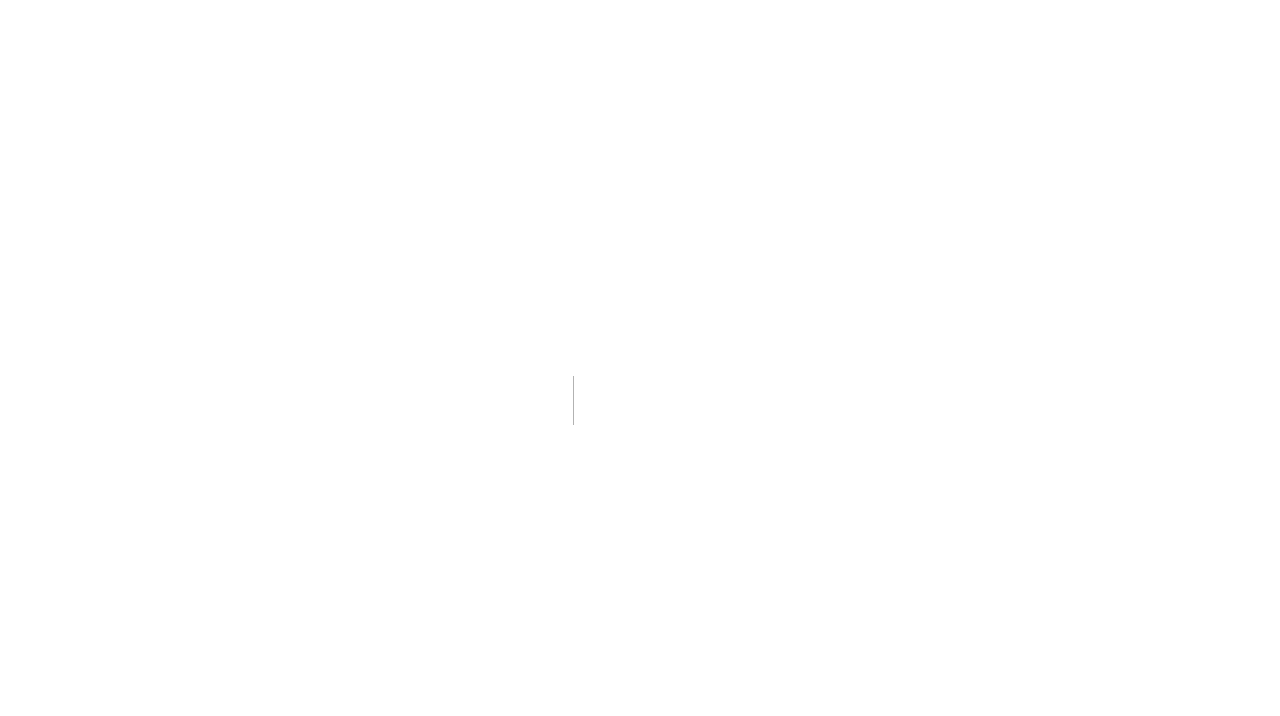
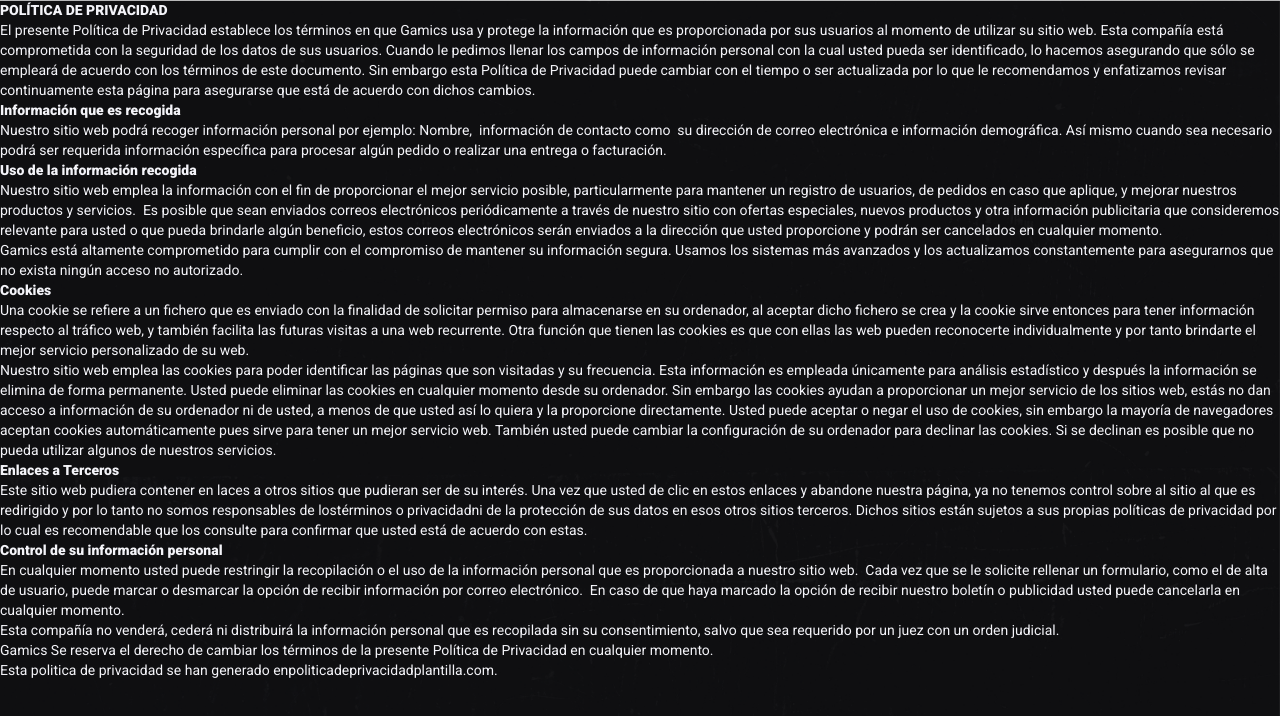
Before and after one commit to bryan-629/gamicsweb, a Next.js app: page /politica in a window 1280 px wide. Before the commit this address had no page. Shown: the top 716 px of the page. Built offline with nearby package versions, Linux system fonts and the light colour scheme.

Commit message:
Añadimos la politica de pivacidad

```diff
--- /dev/null
+++ b/pages/politica.js
@@ -0,0 +1,110 @@
+import React from 'react'
+
+function politica() {
+  return (
+    <div className='background vh100'>
+    <p><strong>POLÍTICA DE PRIVACIDAD</strong></p>
+<p>
+  El presente Política de Privacidad establece los términos en que Gamics usa y
+  protege la información que es proporcionada por sus usuarios al momento de
+  utilizar su sitio web. Esta compañía está comprometida con la seguridad de los
+  datos de sus usuarios. Cuando le pedimos llenar los campos de información
+  personal con la cual usted pueda ser identificado, lo hacemos asegurando que
+  sólo se empleará de acuerdo con los términos de este documento. Sin embargo
+  esta Política de Privacidad puede cambiar con el tiempo o ser actualizada por
+  lo que le recomendamos y enfatizamos revisar continuamente esta página para
+  asegurarse que está de acuerdo con dichos cambios.
+</p>
+<p><strong>Información que es recogida</strong></p>
+<p>
+  Nuestro sitio web podrá recoger información personal por ejemplo:
+  Nombre,&nbsp; información de contacto como&nbsp; su dirección de correo
+  electrónica e información demográfica. Así mismo cuando sea necesario podrá
+  ser requerida información específica para procesar algún pedido o realizar una
+  entrega o facturación.
+</p>
+<p><strong>Uso de la información recogida</strong></p>
+<p>
+  Nuestro sitio web emplea la información con el fin de proporcionar el mejor
+  servicio posible, particularmente para mantener un registro de usuarios, de
+  pedidos en caso que aplique, y mejorar nuestros productos y servicios.
+  &nbsp;Es posible que sean enviados correos electrónicos periódicamente a
+  través de nuestro sitio con ofertas especiales, nuevos productos y otra
+  información publicitaria que consideremos relevante para usted o que pueda
+  brindarle algún beneficio, estos correos electrónicos serán enviados a la
+  dirección que usted proporcione y podrán ser cancelados en cualquier momento.
+</p>
+<p>
+  Gamics está altamente comprometido para cumplir con el compromiso de mantener
+  su información segura. Usamos los sistemas más avanzados y los actualizamos
+  constantemente para asegurarnos que no exista ningún acceso no autorizado.
+</p>
+<p><strong>Cookies</strong></p>
+<p>
+  Una cookie se refiere a un fichero que es enviado con la finalidad de
+  solicitar permiso para almacenarse en su ordenador, al aceptar dicho fichero
+  se crea y la cookie sirve entonces para tener información respecto al tráfico
+  web, y también facilita las futuras visitas a una web recurrente. Otra función
+  que tienen las cookies es que con ellas las web pueden reconocerte
+  individualmente y por tanto brindarte el mejor servicio personalizado de su
+  web.
+</p>
+<p>
+  Nuestro sitio web emplea las cookies para poder identificar las páginas que
+  son visitadas y su frecuencia. Esta información es empleada únicamente para
+  análisis estadístico y después la información se elimina de forma permanente.
+  Usted puede eliminar las cookies en cualquier momento desde su ordenador. Sin
+  embargo las cookies ayudan a proporcionar un mejor servicio de los sitios web,
+  estás no dan acceso a información de su ordenador ni de usted, a menos de que
+  usted así lo quiera y la proporcione directamente
+  <a href="" target="_blank"></a>. Usted puede aceptar o negar el uso de
+  cookies, sin embargo la mayoría de navegadores aceptan cookies automáticamente
+  pues sirve para tener un mejor servicio web. También usted puede cambiar la
+  configuración de su ordenador para declinar las cookies. Si se declinan es
+  posible que no pueda utilizar algunos de nuestros servicios.
+</p>
+<p><strong>Enlaces a Terceros</strong></p>
+<p>
+  Este sitio web pudiera contener en laces a otros sitios que pudieran ser de su
+  interés. Una vez que usted de clic en estos enlaces y abandone nuestra página,
+  ya no tenemos control sobre al sitio al que es redirigido y por lo tanto no
+  somos responsables de los
+  <a
+    href="https://plantillaterminosycondicionestiendaonline.com/"
+    target="_blank"
+    >términos o privacidad</a
+  >
+  ni de la protección de sus datos en esos otros sitios terceros. Dichos sitios
+  están sujetos a sus propias políticas de privacidad por lo cual es
+  recomendable que los consulte para confirmar que usted está de acuerdo con
+  estas.
+</p>
+<p><strong>Control de su información personal</strong></p>
+<p>
+  En cualquier momento usted puede restringir la recopilación o el uso de la
+  información personal que es proporcionada a nuestro sitio web.&nbsp; Cada vez
+  que se le solicite rellenar un formulario, como el de alta de usuario, puede
+  marcar o desmarcar la opción de recibir información por correo electrónico.
+  &nbsp;En caso de que haya marcado la opción de recibir nuestro boletín o
+  publicidad usted puede cancelarla en cualquier momento.
+</p>
+<p>
+  Esta compañía no venderá, cederá ni distribuirá la información personal que es
+  recopilada sin su consentimiento, salvo que sea requerido por un juez con un
+  orden judicial.
+</p>
+<p>
+  Gamics Se reserva el derecho de cambiar los términos de la presente Política
+  de Privacidad en cualquier momento.
+</p>
+<p>
+  Esta politica de privacidad se han generado en
+  <a href="https://politicadeprivacidadplantilla.com/" target="_blank"
+    >politicadeprivacidadplantilla.com</a
+  >.<br />
+</p>
+</div>
+  )
+}
+
+export default politica
--- a/styles/globals.css
+++ b/styles/globals.css
@@ -278,6 +278,9 @@
 .w-25{
   width: 25%;
 }
+.vh100{
+  height: 100vh;
+}
 /*----------------------------------------------------*/
 
 /*-----------------MARGINS & PADDINGS-------------------*/
```
Also changed, not shown: pages/search.js (+13 -1 lines).
